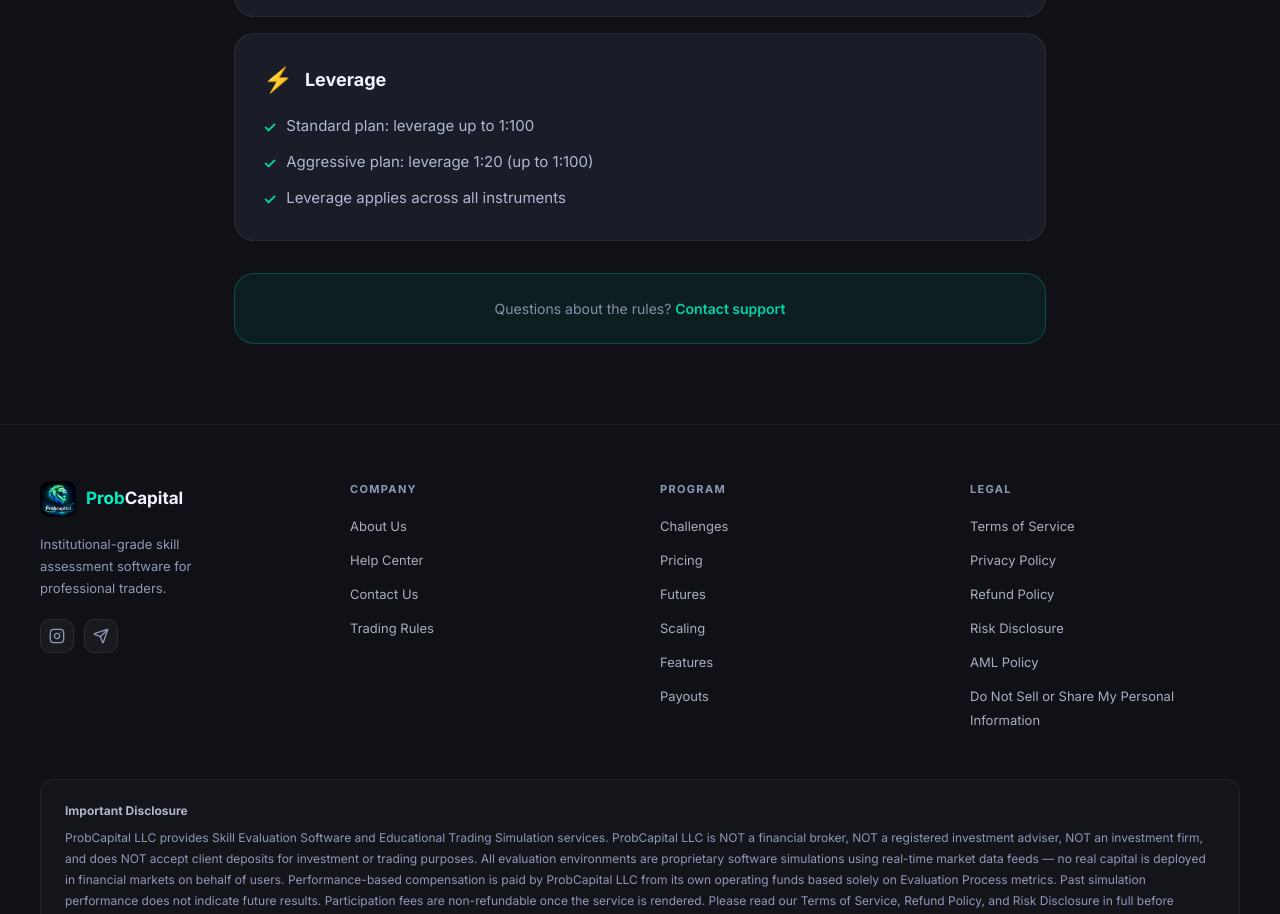
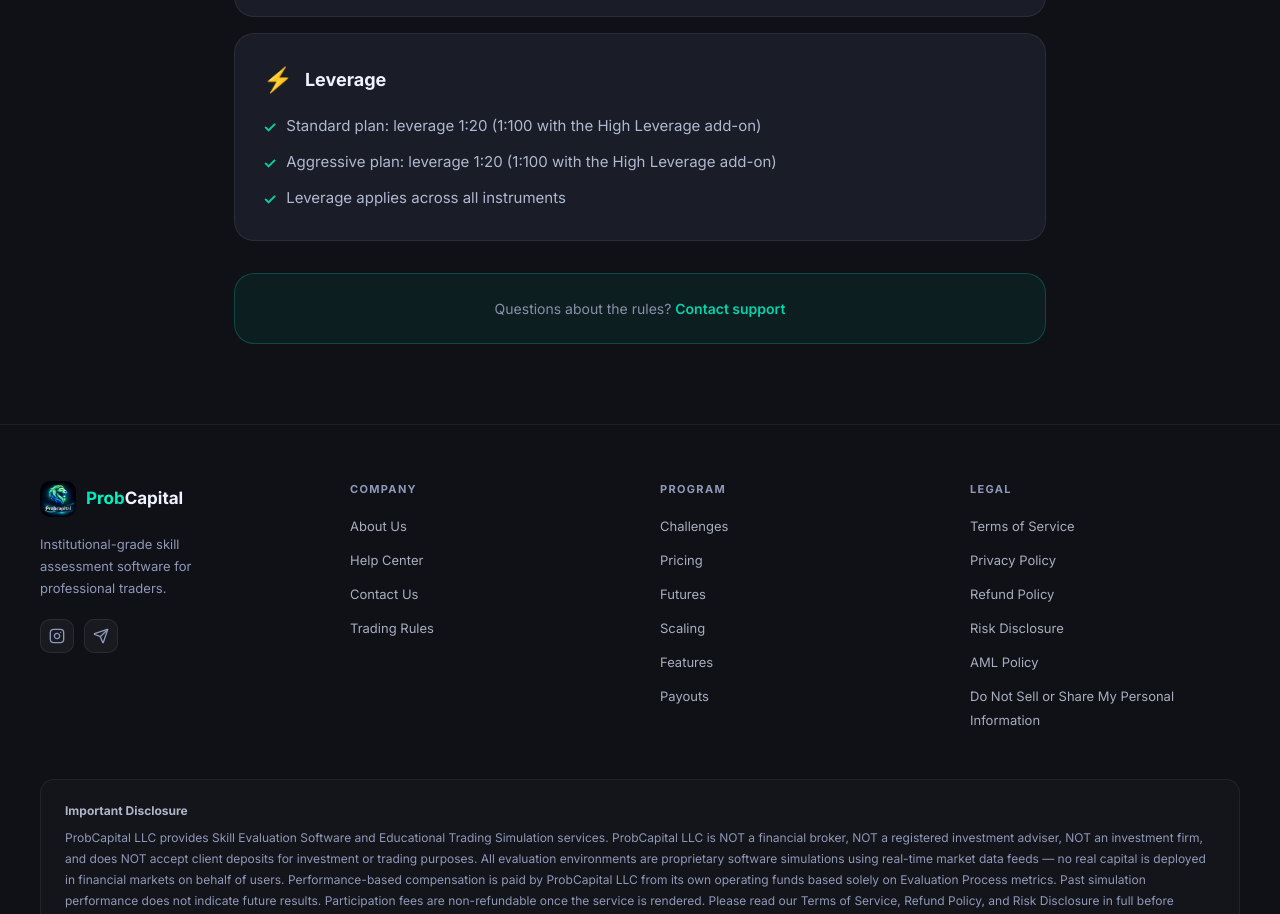
Before and after one commit to akcept24/probcapital-site, a React (Vite) app in the folder packages/web/: page /rules in a window 1280 px wide. Shown: the part 1603-2517 px from the top of the page. Built offline with nearby package versions, Linux system fonts and the light colour scheme; no server answers.

Commit message:
fix(copy): honesty patch-forward — Risk Disclosure + Rules leverage aligned: both plans 1:20 by default, 1:100 only with the High Leverage add-on (Argon spot-check S1/S2)

```diff
--- a/packages/web/src/web/pages/risk.tsx
+++ b/packages/web/src/web/pages/risk.tsx
@@ -18,7 +18,7 @@ const sectionsEn = [
   },
   {
     title: "4. Leverage Risk",
-    text: `The use of leverage amplifies both the potential for profit and the potential for loss. A relatively small adverse market movement can result in losses that exceed the initial investment. The higher the leverage applied (Standard plan: 1:100; Aggressive plan: 1:20, up to 1:100), the greater the risk exposure per unit of capital. Traders should only employ leverage levels they fully understand and have experience managing.`,
+    text: `The use of leverage amplifies both the potential for profit and the potential for loss. A relatively small adverse market movement can result in losses that exceed the initial investment. The higher the leverage applied (both plans: 1:20 by default, 1:100 with the High Leverage add-on), the greater the risk exposure per unit of capital. Traders should only employ leverage levels they fully understand and have experience managing.`,
   },
   {
     title: "5. Volatility and Liquidity Risk",
@@ -65,7 +65,7 @@ const sectionsRu = [
   },
   {
     title: "4. Риск кредитного плеча",
-    text: `Использование кредитного плеча увеличивает как потенциальную прибыль, так и потенциальные убытки. Относительно небольшое неблагоприятное движение рынка может привести к убыткам, превышающим первоначальные вложения. Чем выше применяемое плечо (Стандартный план: 1:100; Агрессивный план: 1:20, до 1:100), тем больше подверженность риску на единицу капитала. Трейдерам следует использовать только те уровни плеча, которые они полностью понимают и умеют контролировать.`,
+    text: `Использование кредитного плеча увеличивает как потенциальную прибыль, так и потенциальные убытки. Относительно небольшое неблагоприятное движение рынка может привести к убыткам, превышающим первоначальные вложения. Чем выше применяемое плечо (оба плана: 1:20 по умолчанию, 1:100 с аддоном High Leverage), тем больше подверженность риску на единицу капитала. Трейдерам следует использовать только те уровни плеча, которые они полностью понимают и умеют контролировать.`,
   },
   {
     title: "5. Риск волатильности и ликвидности",
--- a/packages/web/src/web/pages/rules.tsx
+++ b/packages/web/src/web/pages/rules.tsx
@@ -93,12 +93,12 @@ export default function RulesPage() {
       title: ru ? "Плечо" : "Leverage",
       icon: "⚡",
       items: ru ? [
-        "Стандартный план: плечо до 1:100",
-        "Агрессивный план: плечо 1:20 (до 1:100)",
+        "Стандартный план: плечо 1:20 (1:100 с аддоном High Leverage)",
+        "Агрессивный план: плечо 1:20 (1:100 с аддоном High Leverage)",
         "Плечо применяется ко всем инструментам",
       ] : [
-        "Standard plan: leverage up to 1:100",
-        "Aggressive plan: leverage 1:20 (up to 1:100)",
+        "Standard plan: leverage 1:20 (1:100 with the High Leverage add-on)",
+        "Aggressive plan: leverage 1:20 (1:100 with the High Leverage add-on)",
         "Leverage applies across all instruments",
       ],
     },
```
